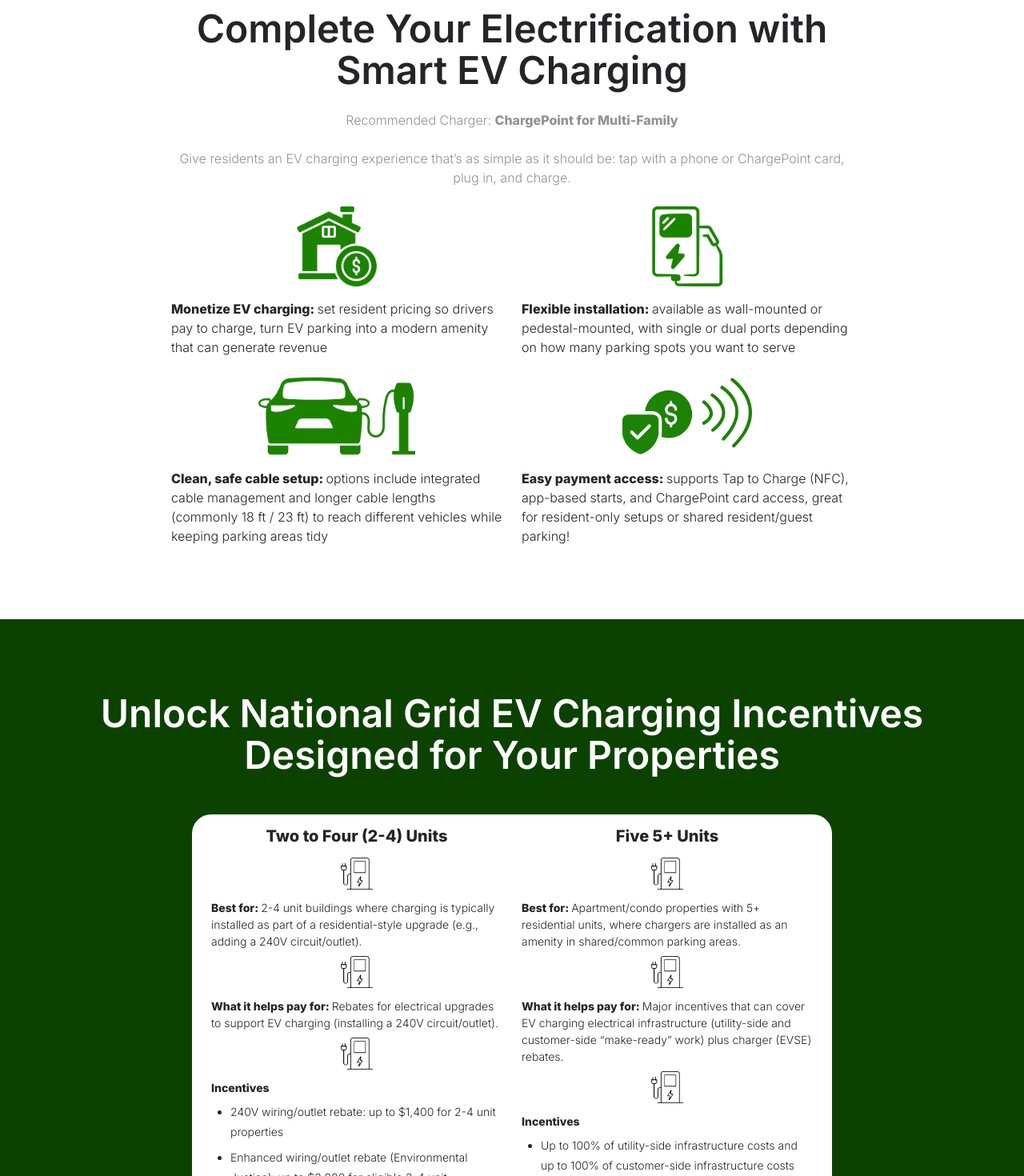
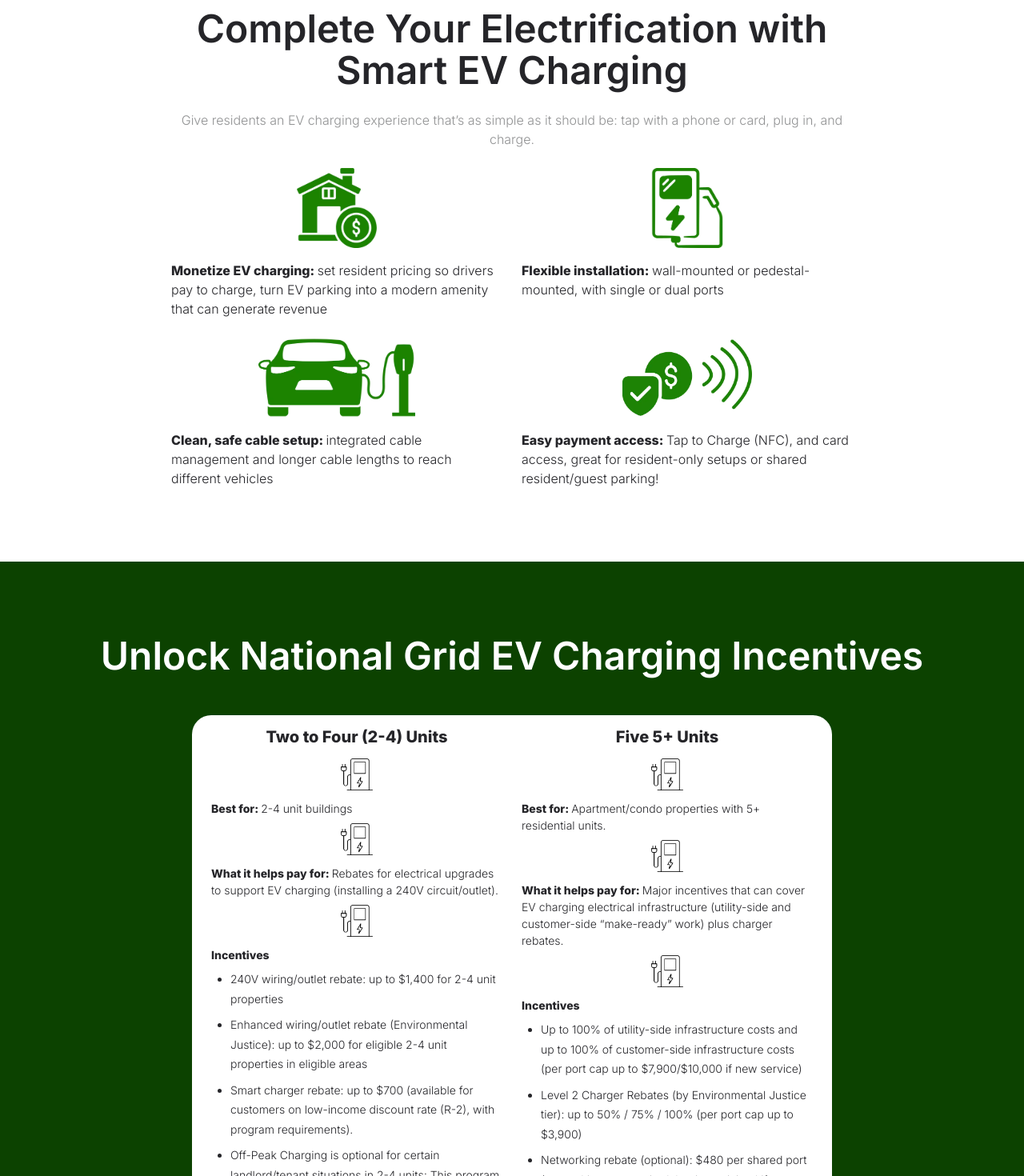
Before and after one commit to EcowaveUS/ecowaveus, a React (Vite) app: page /multi-family in a window 1280 px wide. Shown: the part 2560-4030 px from the top of the page at 80% size. Built offline with nearby package versions, Linux system fonts and the light colour scheme.

Commit message:
Refine descriptions in MultiFamily components for clarity and conciseness, including updates to CompleteElectrification, FutureProofYourBuilding, SaveBigUnitProperties, and UnlockNationalGrid components.

```diff
--- a/src/components/pagesComponents/MultiFamily/CompleteElectrification.tsx
+++ b/src/components/pagesComponents/MultiFamily/CompleteElectrification.tsx
@@ -12,19 +12,19 @@
     id: 2,
     icon: "/images/multi-family/Multi-family-flexible-install.webp",
     title: "Flexible installation",
-    description: "available as wall-mounted or pedestal-mounted, with single or dual ports depending on how many parking spots you want to serve"
+    description: "wall-mounted or pedestal-mounted, with single or dual ports"
   },
   {
     id: 3,
     icon: "/images/multi-family/Multi-family-cable.webp",
     title: "Clean, safe cable setup",
-    description: "options include integrated cable management and longer cable lengths (commonly 18 ft / 23 ft) to reach different vehicles while keeping parking areas tidy"
+    description: "integrated cable management and longer cable lengths to reach different vehicles"
   },
   {
     id: 4,
     icon: "/images/multi-family/Multi-family-payment-access.webp",
     title: "Easy payment access",
-    description: "supports Tap to Charge (NFC), app-based starts, and ChargePoint card access, great for resident-only setups or shared resident/guest parking!"
+    description: "Tap to Charge (NFC), and card access, great for resident-only setups or shared resident/guest parking!"
   },
 ];
 
@@ -44,14 +44,14 @@
       >
         Complete Your Electrification with Smart EV Charging
       </Typography>
-      <Typography
+      {/* <Typography
         color={"#919293"}
         fontSize={isDesktop ? "16px" : "14px"}
         letterSpacing={"0 !important"}
         fontFamily={"Inter !important"}
       >
         Recommended Charger: <span style={{ fontWeight: 700 }}>ChargePoint for Multi-Family</span>
-      </Typography>
+      </Typography> */}
       <Typography
         color={"#919293"}
         fontSize={isDesktop ? "16px" : "14px"}
@@ -59,7 +59,7 @@
         fontFamily={"Inter !important"}
         textAlign={"center"}
       >
-        Give residents an EV charging experience that’s as simple as it should be: tap with a phone or ChargePoint card, plug in, and charge.
+        Give residents an EV charging experience that’s as simple as it should be: tap with a phone or card, plug in, and charge.
       </Typography>
       <ItemsWrapper>
         {items.map((item) => (
--- a/src/components/pagesComponents/MultiFamily/FutureProofYourBuilding.tsx
+++ b/src/components/pagesComponents/MultiFamily/FutureProofYourBuilding.tsx
@@ -5,7 +5,7 @@
     id: 1,
     icon: "/images/multi-family/Multi-family-solar-icon.webp",
     title: "Solar Panels",
-    description: "Generate your own clean energy to power your heat pumps and other electrical loads"
+    description: "Generate your own clean energy to power your heating & cooling and other electrical loads"
   },
   {
     id: 2,
--- a/src/components/pagesComponents/MultiFamily/SaveBigUnitProperties.tsx
+++ b/src/components/pagesComponents/MultiFamily/SaveBigUnitProperties.tsx
@@ -84,7 +84,7 @@
         fontFamily={"Inter !important"}
         maxWidth={"900px"}
       >
-        Save Big on Energy Upgrades for Multi-Family Unit Properties
+        Save Big on Energy Upgrades for Your Properties
       </Typography>
       <ImageContainer>
         {items.map(item => (
--- a/src/components/pagesComponents/MultiFamily/UnlockNationalGrid.tsx
+++ b/src/components/pagesComponents/MultiFamily/UnlockNationalGrid.tsx
@@ -9,7 +9,7 @@
       {
         image: "/images/multi-family/Multi-family-ev-charger-bullet.webp",
         title: "Best for: ",
-        description: "2-4 unit buildings where charging is typically installed as part of a residential-style upgrade (e.g., adding a 240V circuit/outlet)."
+        description: "2-4 unit buildings"
       },
       {
         image: "/images/multi-family/Multi-family-ev-charger-bullet.webp",
@@ -35,12 +35,12 @@
       {
         image: "/images/multi-family/Multi-family-ev-charger-bullet.webp",
         title: "Best for: ",
-        description: "Apartment/condo properties with 5+ residential units, where chargers are installed as an amenity in shared/common parking areas."
+        description: "Apartment/condo properties with 5+ residential units."
       },
       {
         image: "/images/multi-family/Multi-family-ev-charger-bullet.webp",
         title: "What it helps pay for: ",
-        description: "Major incentives that can cover EV charging electrical infrastructure (utility-side and customer-side “make-ready” work) plus charger (EVSE) rebates."
+        description: "Major incentives that can cover EV charging electrical infrastructure (utility-side and customer-side “make-ready” work) plus charger rebates."
       },
       {
         image: "/images/multi-family/Multi-family-ev-charger-bullet.webp",
@@ -70,7 +70,7 @@
         fontFamily={"Inter !important"}
         maxWidth={"1200px"}
       >
-        Unlock National Grid EV Charging Incentives Designed for Your Properties
+        Unlock National Grid EV Charging Incentives
       </Typography>
       <Box
         display={"flex"}
```
